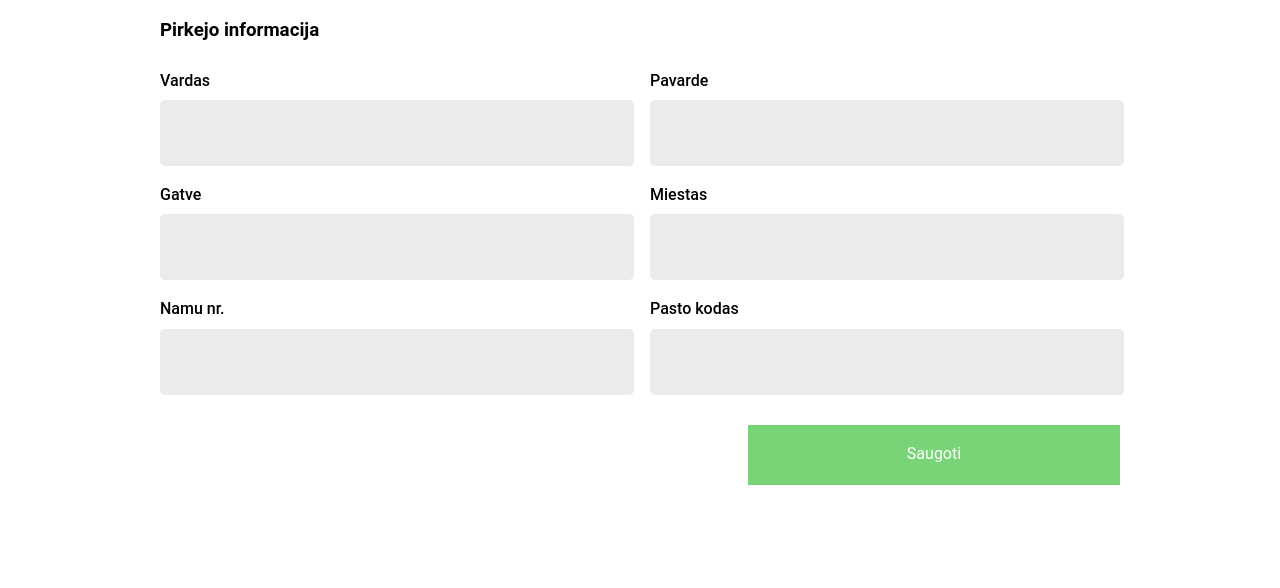
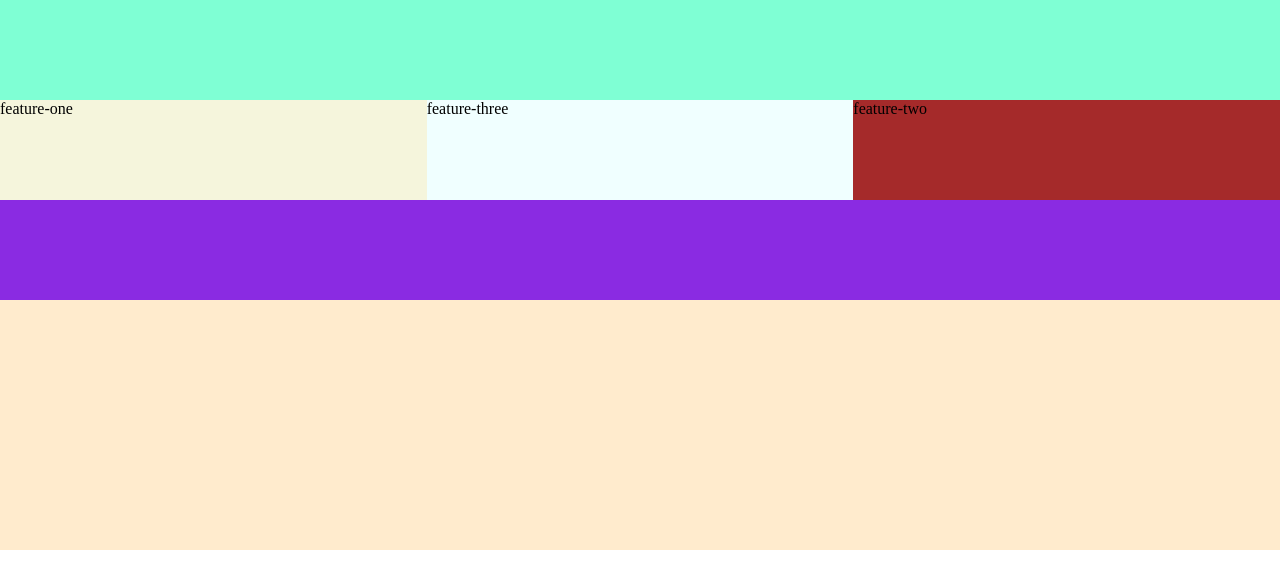
Before and after one commit to Loretakorf/frontend-Vytauto, a plain HTML site: page vytauto/index.html in a window 1280 px wide. Drawn offline with Linux system fonts and the light colour scheme; files that its build step writes are made by us from their sources.

Commit message:
colorflexbox

```diff
--- a/vytauto/index.html
+++ b/vytauto/index.html
@@ -9,39 +9,13 @@
     <link rel="stylesheet" href="style.css">
 </head>
 <body>
-    <main class="container">
-        <form>
-            <div class="form-layout">
-                <h3>Pirkejo informacija</h3>
-                <div class="input-list">
-                    <div class="input-group">
-                        <label for="name" class="form-label">Vardas</label>
-                        <input type="text" id="name" name="name" class="form-input">
-                    </div>
-                    <div class="input-group">
-                        <label for="name" class="form-label">Pavarde</label>
-                        <input type="text" id="surname" name="surname" class="form-input">
-                    </div>
-                        <div class="input-group">
-                        <label for="name" class="form-label">Gatve</label>
-                        <input type="text" id="street" name="street" class="form-input">
-                    </div>
-                    <div class="input-group">
-                        <label for="name" class="form-label">Miestas</label>
-                        <input type="text" id="city" name="city" class="form-input">
-                    </div>
-                    <div class="input-group">
-                        <label for="name" class="form-label">Namu nr.</label>
-                        <input type="text" id="houseNo" name="houseNo" class="form-input">
-                    </div>
-                    <div class="input-group">
-                        <label for="name" class="form-label">Pasto kodas</label>
-                        <input type="text" id="postCode" name="postCode" class="form-input">
-                    </div>
-                </div>
-                <button class="input-button">Saugoti</button>
-            </div>
-        </form>
+    <header class="header"></header>
+    <main class="wrapper">
+        <div class="content"></div>
+        <div class="sign-up"></div>
+        <div class="feature-one">feature-one</div>
+        <div class="feature-two">feature-two</div>
+        <div class="feature-three">feature-three</div>
     </main>
 </body>
 </html>
--- a/vytauto/style.css
+++ b/vytauto/style.css
@@ -1,65 +1,71 @@
+body,
+html {
+    height: 100%;
+}
 body {
-    font-family: Roboto, sans-serif;
-    overflow-y: auto;
+    margin: 0;
 }
-.form-input {
-    background-color: #EBEBEB;
-    width: 100%;
-    height: 64px;
-    border-radius: 5px;
-    border: none;
+header {
+    background-color: aquamarine;
+    height: 100px;
 }
-.form-label {
-    font-weight: 500;
+.content {
+    height: 250px;
+    background-color: blanchedalmond;
 }
-.container {
-    margin: 0 20px;
+main div:not(:first-child) {
+    height: 100px;
 }
-.input-group {
-    display: flex;
-    flex-direction: column;
-    gap: 10px;
+.sign-up {
+    background-color: blueviolet;
 }
-.input-list {
-    display: flex;
-    flex-direction: column;
-    gap: 20px;
+.feature-one {
+    background-color: beige;
 }
-.input-button {
-    background-color: #78D476;
-    color: white;
-    width: 100%;
-    height: 60px;
-    border: none;
-    font-size: 1,5rem;
+.feature-two {
+    background-color: brown;
+}
+.feature-three {
+    background-color: azure;
+}
+
+@media only screen and (min-width: 678px) {
+    .wrapper {
+        display: flex;
+        flex-wrap: wrap;
+    }
+    .content {
+        flex-basis: 100%;
+    }
+    .wrapper > *:not(.content) {
+        flex-basis: 50%;
+    }
 
 }
+@media only screen and (min-width: 1200px) {
 
-.form-layout {
-    display: flex;
-    flex-direction: column;
-    gap: 30px;
-    margin-top: 20px;
-}
-.form-layout > * {
-    margin: 0;
-}
-
-
-@media only screen and (min-width: 678px) {
-    .form-layout > button {
-        align-self: flex-end;
-        width: 372px;
+    .content,
+    .sign-up {
+        flex-basis: 100% !important;
     }
-    .container {
-        max-width: 960px;
-        margin: 0 auto;
+    .feature-one,
+    .feature-two,
+    .feature-three {
+        flex-basis: calc(100%/3) !important;
     }
-    .input-list {
-        flex-direction: row;
-        flex-wrap: wrap;
+    .feature-one {
+        order: 1;
     }
-    .input-list > .input-group {
-        flex-basis: calc((100% - 1 * 20px) / 2);
+    .feature-two {
+        order: 3;
+    }
+    .feature-three {
+        order: 2;
+    }
+    .sign-up {
+        order: 4;
+    }
+    .content {
+        order: 5;
     }
 }
```
Also changed, not shown: 1 other file.
